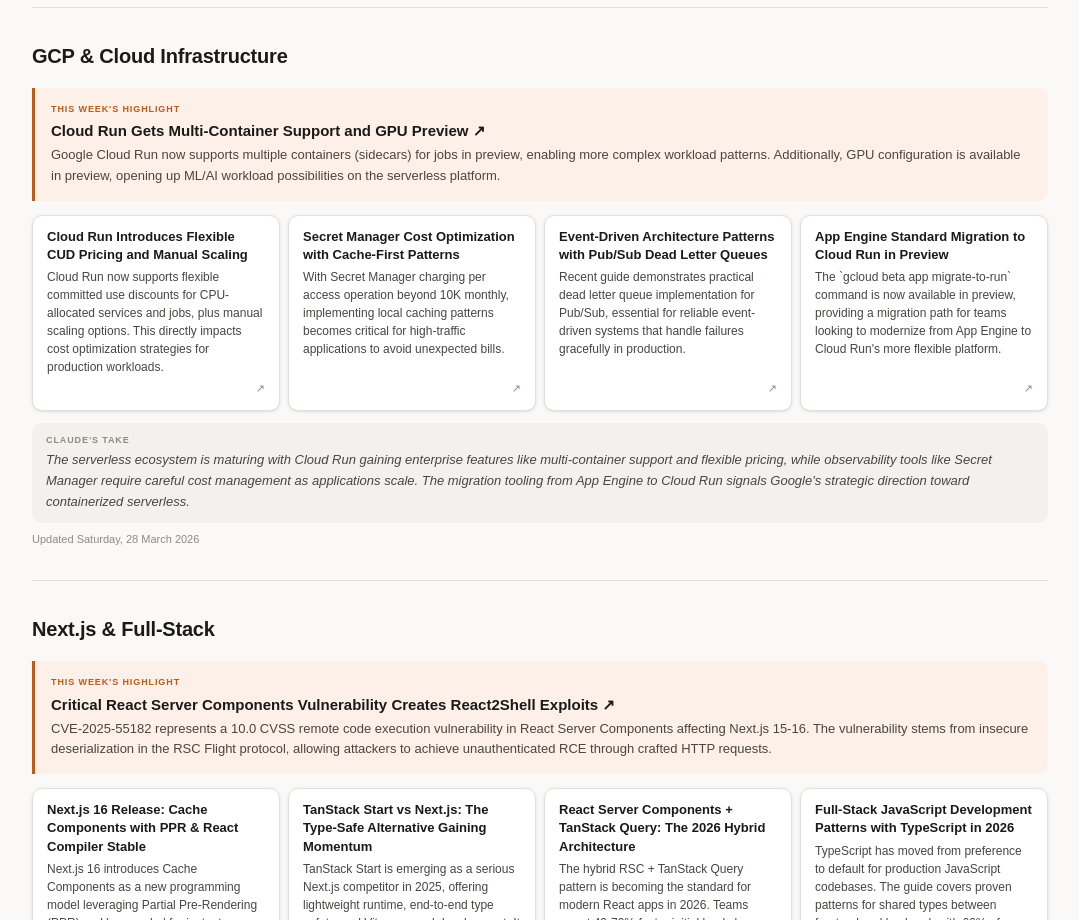
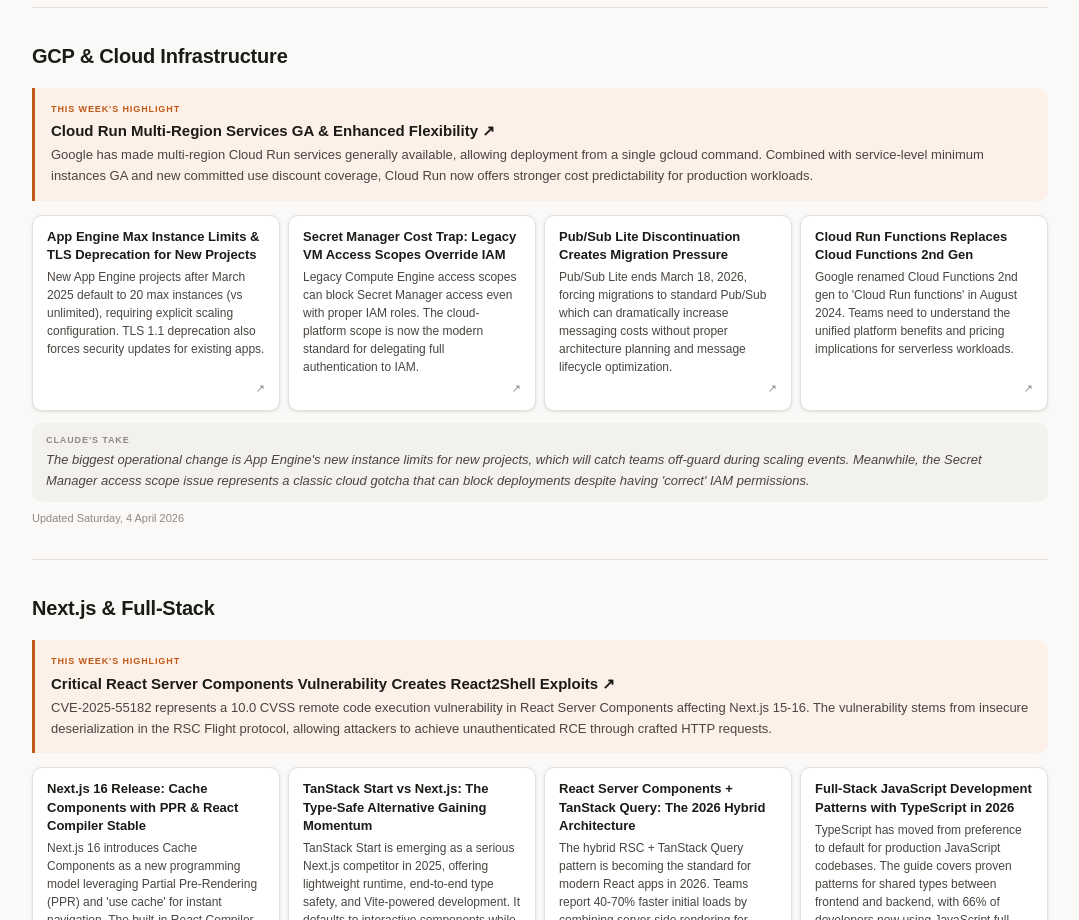
Before and after one commit to funfairlabs-incubator/learning-monkey-switch, a plain HTML site: page index.html in a window 1280 px wide. Shown: the part 1020-1940 px from the top of the page, without its empty margins (100-1179 px from the left). Drawn offline with Linux system fonts and the light colour scheme.

Commit message:
deploy: f32ef99a2e34400ac955fb3933bab55071310e88

```diff
--- a/index.html
+++ b/index.html
@@ -88,38 +88,38 @@
     <div class="highlight-card">
       <span class="highlight-label">This week's highlight</span>
       <a href="https://docs.cloud.google.com/run/docs/release-notes" target="_blank" rel="noopener noreferrer" class="highlight-link">
-        Cloud Run Gets Multi-Container Support and GPU Preview ↗
+        Cloud Run Multi-Region Services GA & Enhanced Flexibility ↗
       </a>
-      <p class="highlight-summary">Google Cloud Run now supports multiple containers (sidecars) for jobs in preview, enabling more complex workload patterns. Additionally, GPU configuration is available in preview, opening up ML/AI workload possibilities on the serverless platform.</p>
+      <p class="highlight-summary">Google has made multi-region Cloud Run services generally available, allowing deployment from a single gcloud command. Combined with service-level minimum instances GA and new committed use discount coverage, Cloud Run now offers stronger cost predictability for production workloads.</p>
     </div>
     <div class="resources-grid">
 
-    <a href="https://docs.cloud.google.com/run/docs/release-notes" target="_blank" rel="noopener noreferrer" class="resource-card">
-      <span class="resource-title">Cloud Run Introduces Flexible CUD Pricing and Manual Scaling</span>
-      <span class="resource-why">Cloud Run now supports flexible committed use discounts for CPU-allocated services and jobs, plus manual scaling options. This directly impacts cost optimization strategies for production workloads.</span>
+    <a href="https://docs.cloud.google.com/appengine/docs/standard/nodejs/release-notes" target="_blank" rel="noopener noreferrer" class="resource-card">
+      <span class="resource-title">App Engine Max Instance Limits & TLS Deprecation for New Projects</span>
+      <span class="resource-why">New App Engine projects after March 2025 default to 20 max instances (vs unlimited), requiring explicit scaling configuration. TLS 1.1 deprecation also forces security updates for existing apps.</span>
       <span class="resource-link-icon">↗</span>
     </a>
-    <a href="https://expertbeacon.com/decoding-gcp-secret-manager-pricing-an-experts-guide-to-costs-optimization-and-more/" target="_blank" rel="noopener noreferrer" class="resource-card">
-      <span class="resource-title">Secret Manager Cost Optimization with Cache-First Patterns</span>
-      <span class="resource-why">With Secret Manager charging per access operation beyond 10K monthly, implementing local caching patterns becomes critical for high-traffic applications to avoid unexpected bills.</span>
+    <a href="https://earezki.com/ai-news/2026-04-03-the-zero-cost-cloud-engineer-part-4-cloud-storage-secret-manager-and-the-legacy-access-trap/" target="_blank" rel="noopener noreferrer" class="resource-card">
+      <span class="resource-title">Secret Manager Cost Trap: Legacy VM Access Scopes Override IAM</span>
+      <span class="resource-why">Legacy Compute Engine access scopes can block Secret Manager access even with proper IAM roles. The cloud-platform scope is now the modern standard for delegating full authentication to IAM.</span>
       <span class="resource-link-icon">↗</span>
     </a>
-    <a href="https://oneuptime.com/blog/post/2026-01-26-google-pubsub-event-driven/view" target="_blank" rel="noopener noreferrer" class="resource-card">
-      <span class="resource-title">Event-Driven Architecture Patterns with Pub/Sub Dead Letter Queues</span>
-      <span class="resource-why">Recent guide demonstrates practical dead letter queue implementation for Pub/Sub, essential for reliable event-driven systems that handle failures gracefully in production.</span>
+    <a href="https://airbyte.com/data-engineering-resources/google-pub-sub-pricing" target="_blank" rel="noopener noreferrer" class="resource-card">
+      <span class="resource-title">Pub/Sub Lite Discontinuation Creates Migration Pressure</span>
+      <span class="resource-why">Pub/Sub Lite ends March 18, 2026, forcing migrations to standard Pub/Sub which can dramatically increase messaging costs without proper architecture planning and message lifecycle optimization.</span>
       <span class="resource-link-icon">↗</span>
     </a>
-    <a href="https://docs.cloud.google.com/appengine/docs/standard/nodejs/release-notes" target="_blank" rel="noopener noreferrer" class="resource-card">
-      <span class="resource-title">App Engine Standard Migration to Cloud Run in Preview</span>
-      <span class="resource-why">The `gcloud beta app migrate-to-run` command is now available in preview, providing a migration path for teams looking to modernize from App Engine to Cloud Run's more flexible platform.</span>
+    <a href="https://cloudchipr.com/blog/google-cloud-functions" target="_blank" rel="noopener noreferrer" class="resource-card">
+      <span class="resource-title">Cloud Run Functions Replaces Cloud Functions 2nd Gen</span>
+      <span class="resource-why">Google renamed Cloud Functions 2nd gen to 'Cloud Run functions' in August 2024. Teams need to understand the unified platform benefits and pricing implications for serverless workloads.</span>
       <span class="resource-link-icon">↗</span>
     </a>
     </div>
     <div class="claude-take">
       <span class="take-label">Claude's take</span>
-      <p>The serverless ecosystem is maturing with Cloud Run gaining enterprise features like multi-container support and flexible pricing, while observability tools like Secret Manager require careful cost management as applications scale. The migration tooling from App Engine to Cloud Run signals Google's strategic direction toward containerized serverless.</p>
+      <p>The biggest operational change is App Engine's new instance limits for new projects, which will catch teams off-guard during scaling events. Meanwhile, the Secret Manager access scope issue represents a classic cloud gotcha that can block deployments despite having 'correct' IAM permissions.</p>
     </div>
-    <div class="section-meta">Updated Saturday, 28 March 2026</div>
+    <div class="section-meta">Updated Saturday, 4 April 2026</div>
   </section>
 
   <section class="topic-section">
```
